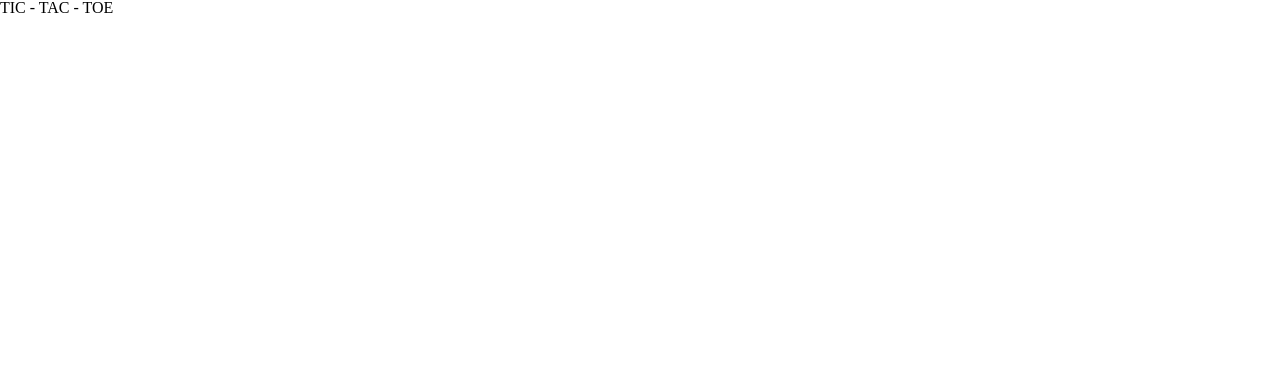
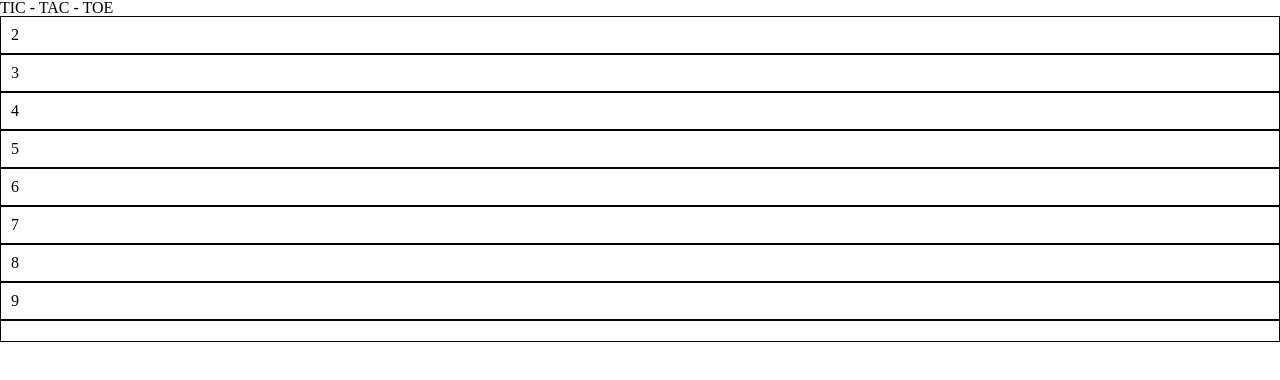
Before and after one commit to dylewskii/tic-tac-toe, a plain HTML site: page index.html in a window 1280 px wide. Drawn offline with Linux system fonts and the light colour scheme.

Commit message:
add displayController function

```diff
--- a/app.js
+++ b/app.js
@@ -1,9 +1,7 @@
-// store the gameboard as an array
-// inside of a Gameboard object.
-
+// Gameboard object which stores the gameboard array
 const createGameboard = (function() {
     const Gameboard = {};
-    Gameboard.gameboard = [];
+    Gameboard.gameboard = [1, 2, 3, 4, 5, 6, 7, 8, 9];
 
     return Gameboard;
 })();
@@ -22,7 +20,6 @@ function createPlayers(nameOne, nameTwo) {
 };
 
 // object to control the flow of the game itself.
-
 function playRound(playerChoice, computerChoice) {
     const round = {};
 
@@ -34,3 +31,28 @@ function playRound(playerChoice, computerChoice) {
 
     return round;
 };
+
+// render the contents of the gameboard array to the webpage
+const displayController = (function() {
+
+    function createDisplay() {
+        const gridContainer = document.querySelector(".grid-container");
+        const gameboard = createGameboard.gameboard;
+
+        for (let square of gameboard){
+            const newSquare = document.createElement("div");
+            newSquare.classList.add("grid-box");
+            newSquare.textContent = gameboard[square];
+            newSquare.style.backgroundColor = "white";
+            newSquare.style.padding = "10px";
+            newSquare.style.border = "1px solid #000";
+            gridContainer.appendChild(newSquare);
+        }
+    }
+
+    return {
+        createDisplay
+    }
+})();
+
+displayController.createDisplay()
--- a/index.html
+++ b/index.html
@@ -13,7 +13,7 @@
     </header>
 
     <section class="grid-container">
-        <div class="grid-box box-one"></div>
+        <!-- <div class="grid-box box-one"></div>
         <div class="grid-box box-two"></div>
         <div class="grid-box box-three"></div>
 
@@ -23,7 +23,7 @@
 
         <div class="grid-box box-seven"></div>
         <div class="grid-box box-eight"></div>
-        <div class="grid-box box-nine"></div>
+        <div class="grid-box box-nine"></div> -->
     </section>
 </body>
 </html>
```
